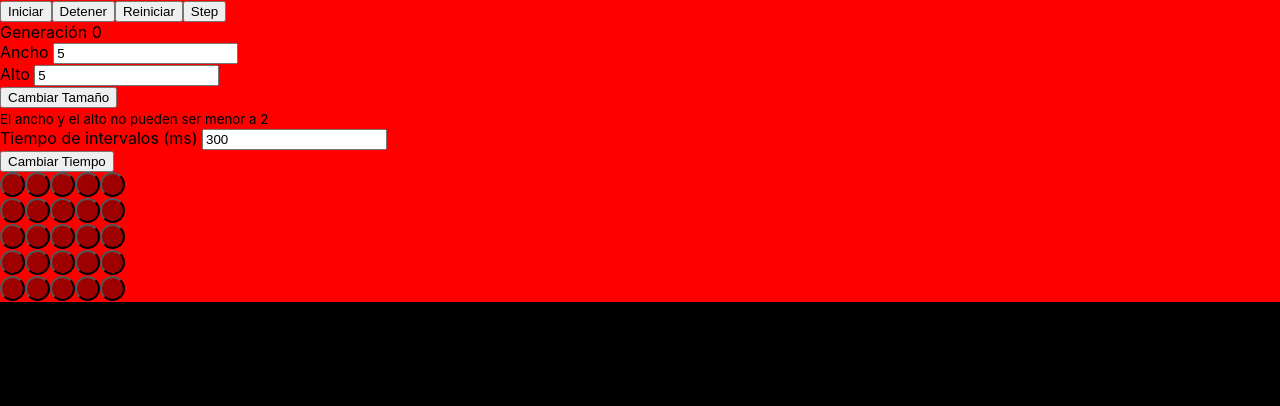
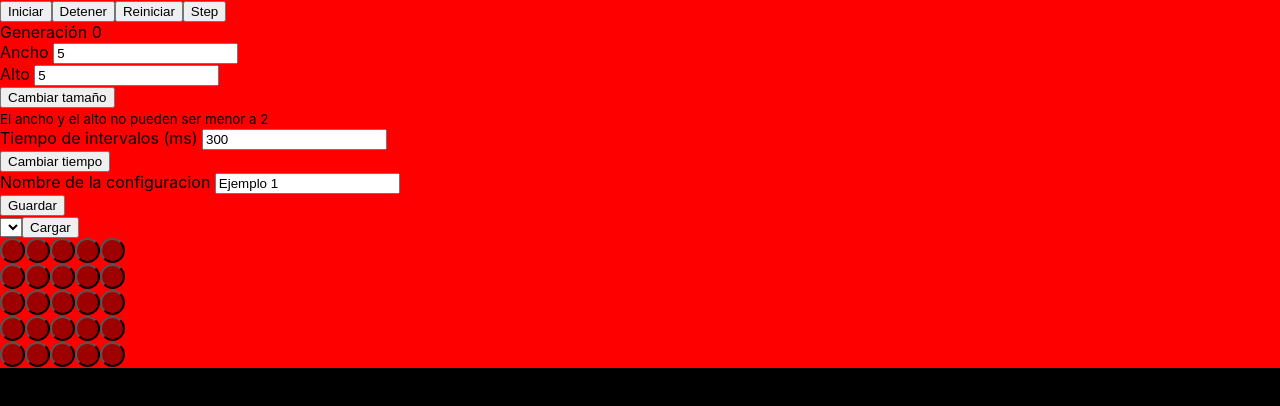
Before and after one commit to Kromag1995/TestWeShipp, a React (Create React App) app: page / in a window 1280 px wide. Shown: the top 406 px of the page. Built offline with nearby package versions, Linux system fonts and the light colour scheme.

Commit message:
Added save and load local storage

```diff
--- a/src/App.js
+++ b/src/App.js
@@ -3,6 +3,8 @@ import React from 'react';
 import './App.css';
 import CellContainer from './components/CellContainer';
 import Menu from './components/Menu';
+import MenuConfig from './components/MenuConfig';
+
 
 
 
@@ -13,6 +15,27 @@ function generateMatrix(width,heigth){
     })
   })
 }
+
+function matrixToString(arr){
+  var str = ''
+  arr.forEach(row=>{
+    row.forEach(columnElement=>{
+      str += `${columnElement},`
+    })
+    str +=';'
+  })
+  return str
+}
+
+function stringToMatrix(str){
+  var matrix = str.split(';').slice(0,-1).map(line=>{
+    return line.split(',').slice(0,-1).map(element=>{
+      return element === "true"?true:false
+    })
+  })
+  return matrix
+}
+
 
 class App extends React.Component {
   constructor(props) {
@@ -27,6 +50,9 @@ class App extends React.Component {
       run:false,
       time:300,
       menutime:300,
+      nameconfig:"Ejemplo 1",
+      configlist:[],
+      loadconfig:"",
     };
     this.startRun = this.startRun.bind(this)
     this.stopRun = this.stopRun.bind(this)
@@ -36,6 +62,8 @@ class App extends React.Component {
     this.changeSize = this.changeSize.bind(this)
     this.handleChange = this.handleChange.bind(this)
     this.changeTime = this.changeTime.bind(this)
+    this.saveConfig = this.saveConfig.bind(this)
+    this.loadConfig = this.loadConfig.bind(this)
   }
   killorRevive(i,j){
     const newBoard = this.state.board.map((arr)=> {return arr.slice()})
@@ -70,6 +98,11 @@ class App extends React.Component {
       this.game()
     }
   }
+
+  componentDidMount(){
+    this.showConfigInMemory()
+  }
+
 
   game(){
     // main engine of the simulation
@@ -144,9 +177,39 @@ class App extends React.Component {
     })
   }
   handleChange(e){
-    var value = parseInt(e.target.value)
+    console.log(e.target.name)
+    console.log(e.target.value)
+    var value
+    if (e.target.type==="number"){
+      value = parseInt(e.target.value)
+    }
+    else{
+      value = e.target.value
+    }
     this.setState({
       [e.target.name]:value
+    })
+  }
+  saveConfig(){
+    localStorage.setItem(`BoardConfig${this.state.nameconfig}`,matrixToString(this.state.board))
+    this.showConfigInMemory()
+  }
+  showConfigInMemory(){
+    var myKeys = Object.keys(localStorage).filter((x) => { return x.slice(0,11)==="BoardConfig"}).map(x=>{return x.slice(11)})
+    this.setState({
+      configlist : myKeys.slice(),
+      loadconfig : myKeys[0]
+    })
+  }
+  loadConfig(){
+    console.log(localStorage)
+    console.log(`BoardConfig${this.state.loadconfig}`)
+    var newBoard = stringToMatrix(localStorage.getItem(`BoardConfig${this.state.loadconfig}`))
+    console.log(newBoard)
+    this.setState({
+      board: newBoard.map((arr)=> {return arr.slice()}),
+      heigth: newBoard.length,
+      width: newBoard[0].length
     })
   }
   render() {
@@ -157,6 +220,13 @@ class App extends React.Component {
     var inputTime = [
       {field:"Tiempo de intervalos (ms)",name:"menutime", value:this.state.menutime, type:"number"},
     ]
+    var inputSave = [
+      {field:"Nombre de la configuracion",name:"nameconfig", value:this.state.nameconfig, type:"text"},
+    ]
+    var loadpanel
+    if (this.state.loadconfig !== []){
+      loadpanel = <MenuConfig options={this.state.configlist} handleChange={this.handleChange} value={this.state.loadconfig} onClick={this.loadConfig}/>
+    }
     return(
       <div className="App">
         <div className="Panel">
@@ -167,10 +237,13 @@ class App extends React.Component {
           <div>
             Generación {this.state.generation}
           </div>
-          <Menu input={inputSize} handleChange={this.handleChange} changeState={this.changeSize} name="Tamaño"/>
-          <small>El ancho y el alto no pueden ser menor a 2</small>
-          <Menu input={inputTime} handleChange={this.handleChange} changeState={this.changeTime} name="Tiempo"/>
         </div>
+        <Menu input={inputSize} handleChange={this.handleChange} onClick={this.changeSize} name="Cambiar tamaño"/>
+        <small>El ancho y el alto no pueden ser menor a 2</small>
+        <Menu input={inputTime} handleChange={this.handleChange} onClick={this.changeTime} name="Cambiar tiempo"/>
+        <Menu input={inputSave} handleChange={this.handleChange} onClick={this.saveConfig} name="Guardar"/>
+        {loadpanel}
+
         <CellContainer board={this.state.board} killorRevive={this.killorRevive} heigth={this.state.heigth} width={this.state.width}/>
       </div>
     )
--- a/src/components/Menu.js
+++ b/src/components/Menu.js
@@ -11,7 +11,7 @@ class Menu extends React.Component {
     return(
         <div>
             {fields}
-            <button onClick={this.props.changeState}>Cambiar {this.props.name}</button>
+            <button onClick={this.props.onClick}>{this.props.name}</button>
         </div>
     )
   };
--- /dev/null
+++ b/src/components/MenuConfig.js
@@ -0,0 +1,19 @@
+import React from 'react';
+
+class MenuConfig extends React.Component {
+  render() {
+    var options = this.props.options.map((element,index)=>{
+      return <option value={element} key={index}>{element}</option>
+    })
+    return(
+      <div>
+        <select name="loadconfig" value={this.props.value} onChange={this.props.handleChange}>
+            {options}
+        </select>
+        <button onClick={this.props.onClick}>Cargar</button>
+      </div>
+    )
+  };
+}
+
+export default MenuConfig;
```
Also changed, not shown: 1 other file (tests, documents, lock files or other folders).
